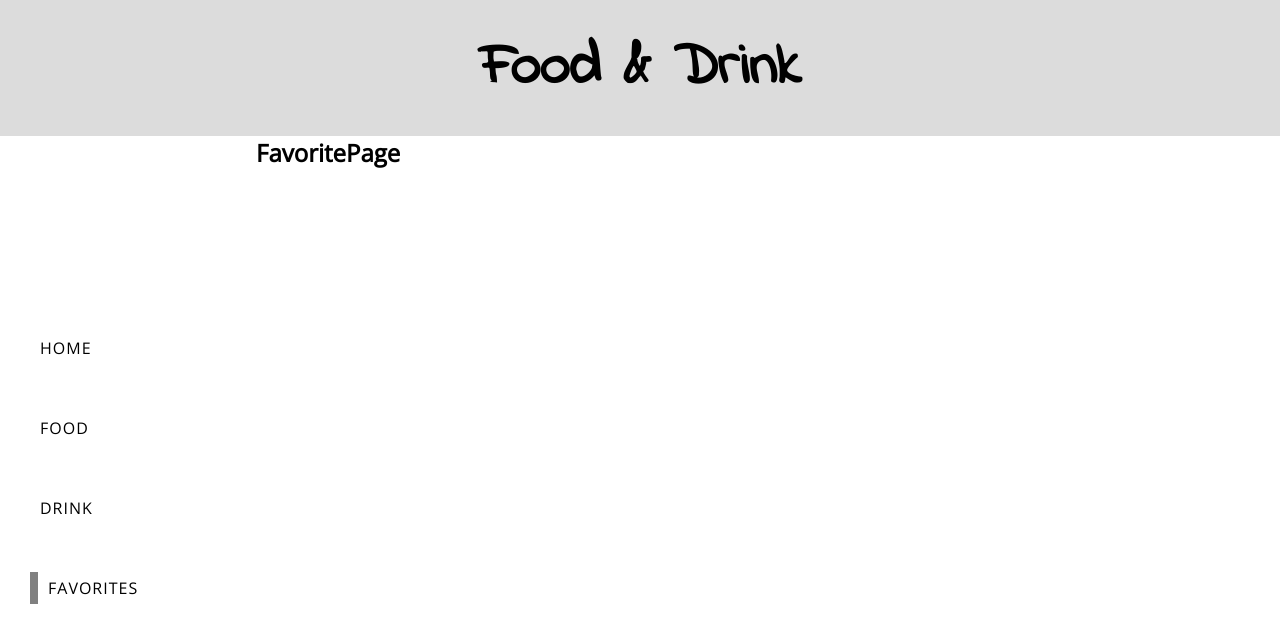
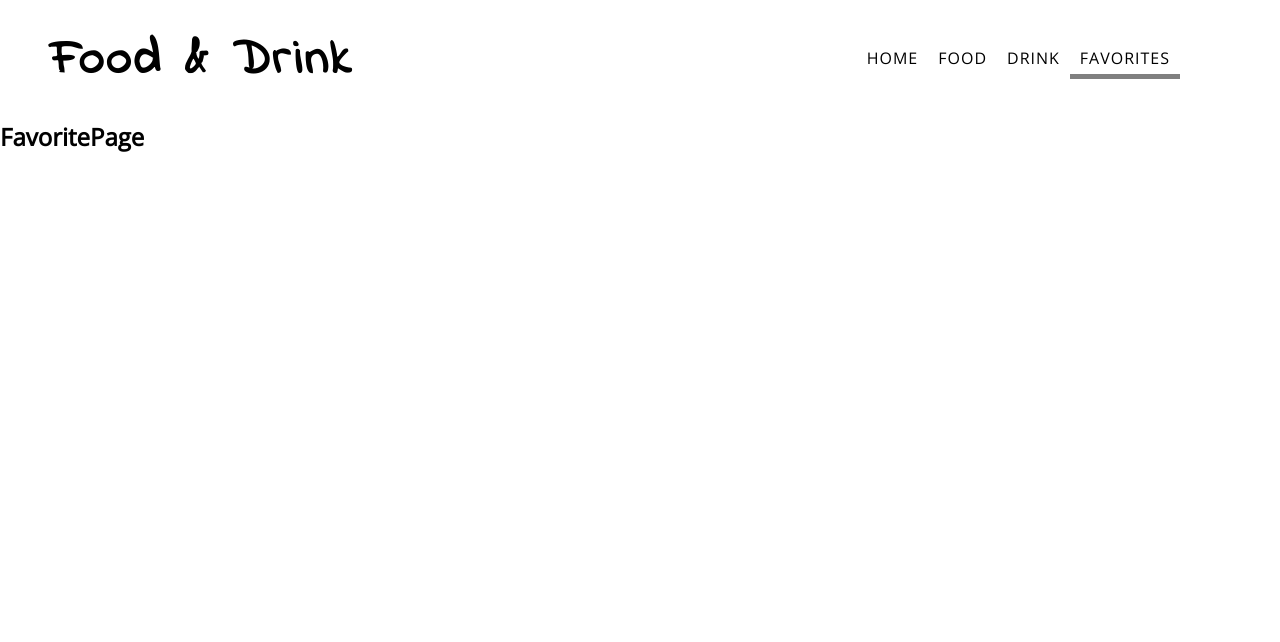
Before and after one commit to TomiKowi/React-Food-App, a React app in the folder my-app/: page /Favorites in a window 1280 px wide. Built offline with nearby package versions, Linux system fonts and the light colour scheme.

Commit message:
change styles

```diff
--- a/my-app/src/components/App.js
+++ b/my-app/src/components/App.js
@@ -13,9 +13,9 @@ class App extends Component {
         <div className="App">
           <div className="header">
             {<Header />}
+            {<Navigation />}
           </div>
           <div className="mainContainer">
-            {<Navigation />}
             {<Result />}
           </div>
         </div>
--- a/my-app/src/components/Header.js
+++ b/my-app/src/components/Header.js
@@ -3,7 +3,7 @@ import '../styles/Header.css';
 
 const Header = () => {
     return (
-        <div className="header">
+        <div className="logo">
             <h1>Food & Drink</h1>
         </div>
     );
--- a/my-app/src/styles/App.css
+++ b/my-app/src/styles/App.css
@@ -13,15 +13,12 @@ div.App {
   font-family: 'Open Sans', sans-serif;
 }
 
+div.header {
+  display: flex;
+  height: 15vh;
+}
+
 div.mainContainer {
   display: flex;
   flex-grow: 7;
 }
-
-div.header {
-  display: flex;
-  justify-content: center;
-  align-items: center;
-  flex-grow: 1;
-  background-color: gainsboro;
-}
--- a/my-app/src/styles/FoodPage.css
+++ b/my-app/src/styles/FoodPage.css
@@ -1,8 +1,8 @@
 .foodContainer {
-    width: 80%;
     display: flex;
     flex-direction: column;
     justify-content: center;
+    width: 100%;
 }
 
 .searchMeal {
@@ -10,16 +10,18 @@
     display: flex;
     justify-content: center;
     align-items: center;
+    background-color: gainsboro;
 }
 
 .searchMeal button {
     padding: 10px 20px;
-    background-color: gray;
-    border: 2px solid black;
     letter-spacing: 1px;
     cursor: pointer;
     outline: none;
     font-size: 16px;
+    text-transform: uppercase;
+    background-color: inherit;
+    border: none;
 }
 
 .myMeal {
@@ -38,16 +40,17 @@
 }
 
 .mealTitle p {
+    padding-top: 30px 0;
     text-transform: uppercase;
     letter-spacing: 2px;
-    font-size: 1.7rem;
+    font-size: 30px;
     font-weight: bolder;
 }
 
 .mealContainer {
     display: flex;
     flex-basis: 60%;
-    width: 100%;
+    width: 90%;
     overflow: scroll;
 }
 
--- a/my-app/src/styles/Header.css
+++ b/my-app/src/styles/Header.css
@@ -1,4 +1,13 @@
-.header h1 {
-    font-size: 60px;
+.logo {
+    display: flex;
+    justify-content: center;
+    align-items: center;
+    padding-left: 50px;
+}
+
+
+.logo h1 {
+    font-size: 50px;
+    letter-spacing: 3px;
     font-family: 'Indie Flower', cursive;
 }
--- a/my-app/src/styles/Navigation.css
+++ b/my-app/src/styles/Navigation.css
@@ -1,16 +1,13 @@
 .navigation {
+    flex-grow: 1;
     display: flex;
-    flex-direction: column;
-    justify-content: center;
-    padding-left: 30px;
-    min-width: 20%;
-    height: 100%;
+    justify-content: flex-end;
+    align-items: center;
 }
 
 .navigation ul {
-    flex-basis: 40vh;
+    padding-right: 100px;
     display: flex;
-    flex-direction: column;
     justify-content: space-around;
     list-style: none;
 }
@@ -26,10 +23,10 @@
 }
 
 .navigation ul li a:hover {
-    transform: translateX(10px);
+    transform: translateY(10px);
 }
 
 .navigation ul li a.active {
-    border-left: 8px solid gray;
-    transform: translateX(0px);
+    border-bottom: 5px solid gray;
+    transform: translateY(0px);
 }
```
